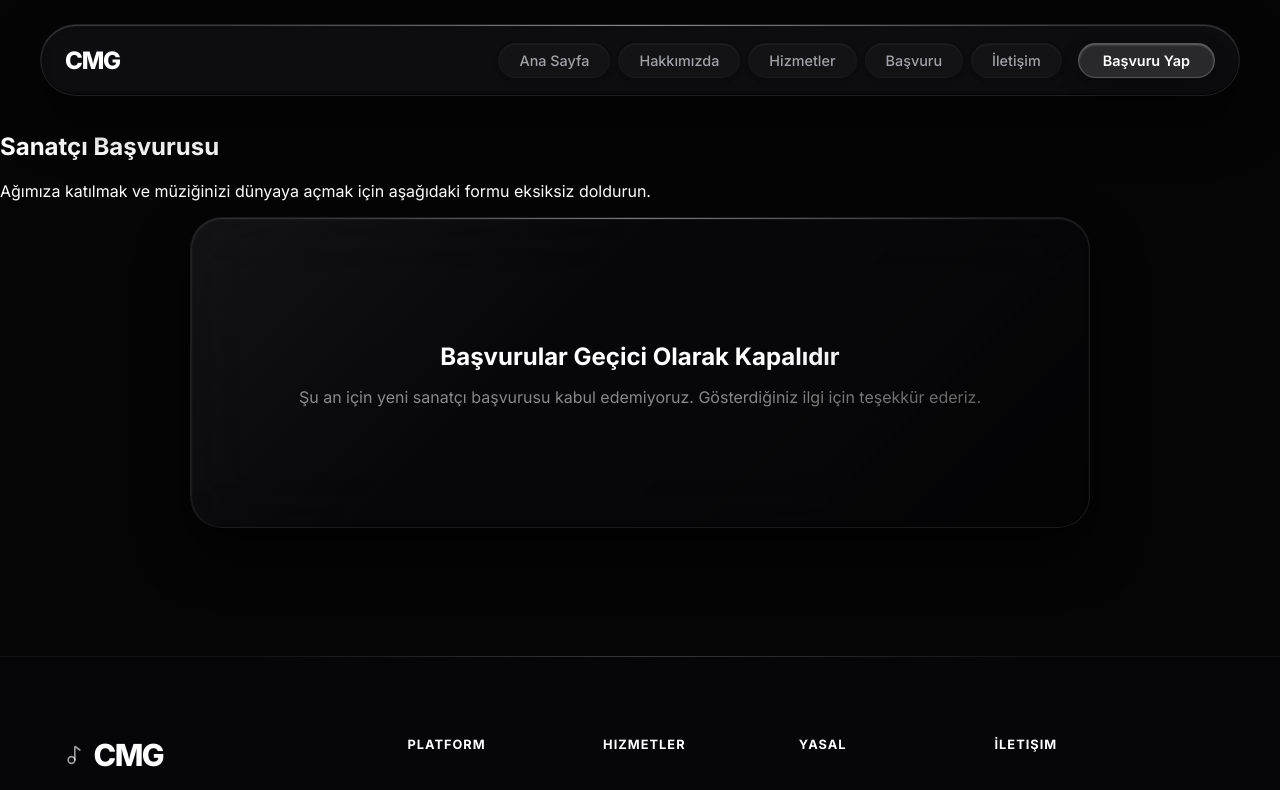
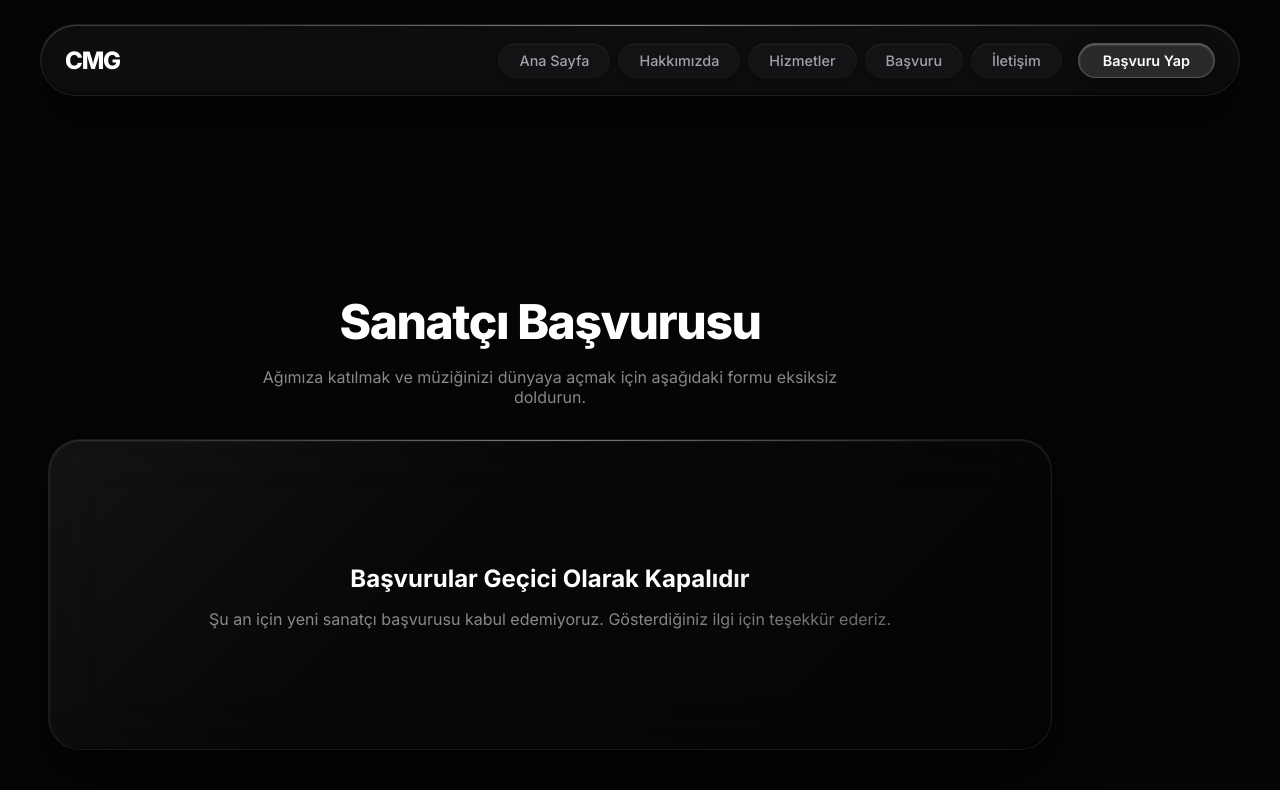
Before and after one commit to COZULEMEZ/cmg, a React (Vite) app: page /basvuru in a window 1280 px wide. Shown: the top 790 px of the page. Built offline with nearby package versions, Linux system fonts and the light colour scheme; no server answers.

Commit message:
Fix: Hard-refresh layout shift on Application page due to missing CSS chunks. Rebuilt layout with strict section wrappers

```diff
--- a/src/pages/Application.jsx
+++ b/src/pages/Application.jsx
@@ -46,40 +46,42 @@ const Application = () => {
 
   if (success) {
     return (
-      <div className="corporate-page">
-        <section className="corporate-hero">
-          <h1 className="corporate-title">Başvuru Alındı</h1>
-        </section>
-        <GlassCard className="form-success-card" padding="lg">
-          <CheckCircle2 size={64} className="success-icon" />
-          <h2>Teşekkürler, {formData.stage_name || formData.artist_name}!</h2>
-          <p>Sanatçı başvurunuz başarıyla sistemimize kaydedildi. Başvuru referans numaranız:</p>
-          <div className="reference-id">{success}</div>
-          <p className="success-note">
-            A&R ekibimiz başvurunuzu detaylı bir şekilde inceleyecek ve en kısa sürede sizinle iletişime geçecektir.
-            <br/><br/>
-            Başvurunuz e-posta adresinize de bildirilmiştir.
-          </p>
-        </GlassCard>
+      <div className="page section" style={{ flexDirection: 'column', paddingTop: '100px', minHeight: '80vh' }}>
+        <div className="section-inner" style={{ alignItems: 'center', textAlign: 'center', paddingBottom: '2rem' }}>
+          <h1 style={{ fontSize: '3rem', fontWeight: 800, marginBottom: '1rem', letterSpacing: '-0.03em' }}>Başvuru Alındı</h1>
+        </div>
+        <div className="section-inner" style={{ paddingTop: 0 }}>
+          <GlassCard className="form-success-card" padding="lg" style={{ width: '100%' }}>
+            <CheckCircle2 size={64} className="success-icon" style={{ color: '#4ade80', margin: '0 auto 1rem' }} />
+            <h2 style={{ textAlign: 'center', marginBottom: '1rem' }}>Teşekkürler, {formData.stage_name || formData.artist_name}!</h2>
+            <p style={{ textAlign: 'center', color: '#888' }}>Sanatçı başvurunuz başarıyla sistemimize kaydedildi. Başvuru referans numaranız:</p>
+            <div className="reference-id" style={{ background: 'rgba(255,255,255,0.05)', padding: '1rem', borderRadius: '8px', textAlign: 'center', fontFamily: 'monospace', fontSize: '1.2rem', margin: '1rem 0' }}>{success}</div>
+            <p className="success-note" style={{ textAlign: 'center', color: '#666', fontSize: '0.9rem' }}>
+              A&R ekibimiz başvurunuzu detaylı bir şekilde inceleyecek ve en kısa sürede sizinle iletişime geçecektir.
+              <br/><br/>
+              Başvurunuz e-posta adresinize de bildirilmiştir.
+            </p>
+          </GlassCard>
+        </div>
       </div>
     );
   }
 
   return (
-    <div className="corporate-page">
-      <section className="corporate-hero">
-        <h1 className="corporate-title">Sanatçı Başvurusu</h1>
-        <p className="corporate-subtitle">Ağımıza katılmak ve müziğinizi dünyaya açmak için aşağıdaki formu eksiksiz doldurun.</p>
-      </section>
+    <div className="page section" style={{ flexDirection: 'column', paddingTop: '100px', minHeight: '80vh' }}>
+      <div className="section-inner" style={{ alignItems: 'center', textAlign: 'center', paddingBottom: '2rem' }}>
+        <h1 style={{ fontSize: '3rem', fontWeight: 800, marginBottom: '1rem', letterSpacing: '-0.03em' }}>Sanatçı Başvurusu</h1>
+        <p style={{ color: '#888', maxWidth: '600px', margin: '0 auto' }}>Ağımıza katılmak ve müziğinizi dünyaya açmak için aşağıdaki formu eksiksiz doldurun.</p>
+      </div>
 
-      <section className="form-section">
-        <GlassCard padding="lg" className="glass-form-card">
+      <div className="section-inner" style={{ paddingTop: 0 }}>
+        <GlassCard padding="lg" className="glass-form-card" style={{ width: '100%' }}>
           <div style={{ textAlign: 'center', padding: '3rem 1rem', color: '#888' }}>
             <h2 style={{ color: '#fff', marginBottom: '1rem' }}>Başvurular Geçici Olarak Kapalıdır</h2>
             <p>Şu an için yeni sanatçı başvurusu kabul edemiyoruz. Gösterdiğiniz ilgi için teşekkür ederiz.</p>
           </div>
         </GlassCard>
-      </section>
+      </div>
     </div>
   );
 };
```
